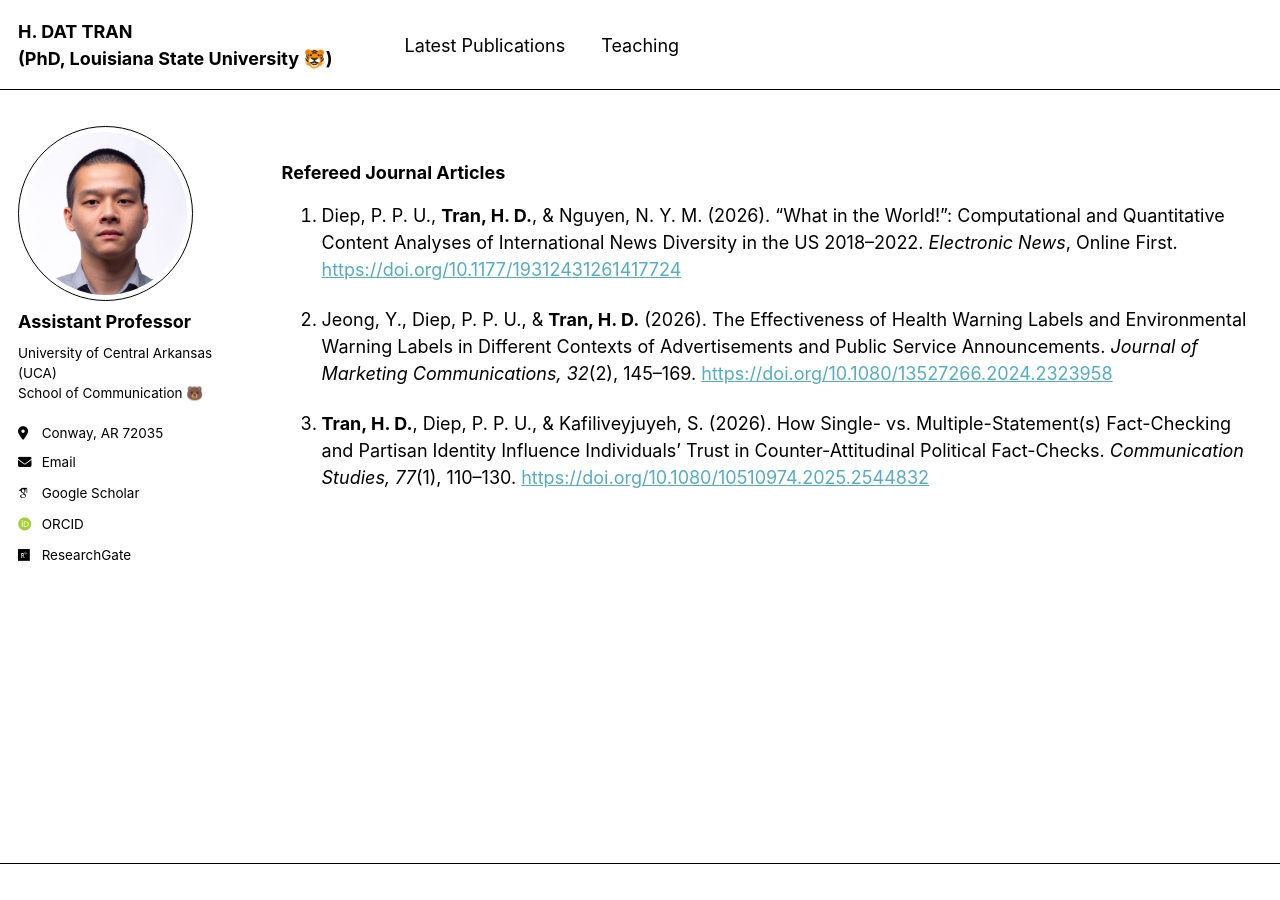
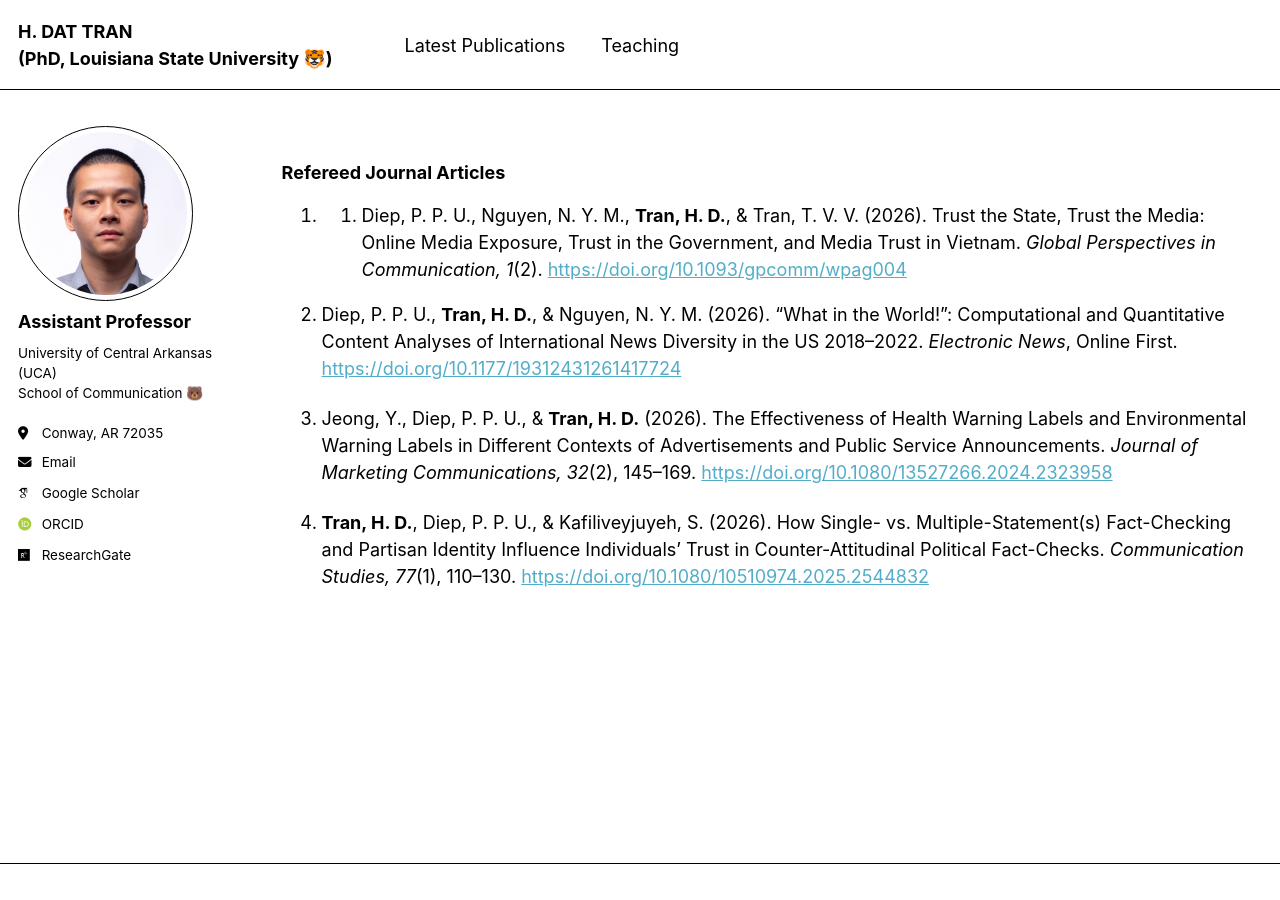
Before and after one commit to hdattran/hdattran.github.io, a Jekyll site: the page built from _pages/publications.md, in a window 1280 px wide. Built offline with Jekyll 4.4.1, drawn with Linux system fonts in a browser that asks for light colours; some web fonts are replaced.

Commit message:
Update publications list with new entries and order

```diff
--- a/_pages/publications.md
+++ b/_pages/publications.md
@@ -8,8 +8,10 @@ author_profile: true
 
 ### Refereed Journal Articles
 
-1. Diep, P. P. U., **Tran, H. D.**, & Nguyen, N. Y. M. (2026). “What in the World!”: Computational and Quantitative Content Analyses of International News Diversity in the US 2018–2022. _Electronic News_, Online First. <a href="https://doi.org/10.1177/19312431261417724" target="_blank" rel="noopener noreferrer">https://doi.org/10.1177/19312431261417724</a>
+1. 1.	Diep, P. P. U., Nguyen, N. Y. M., **Tran, H. D.**, & Tran, T. V. V. (2026). Trust the State, Trust the Media: Online Media Exposure, Trust in the Government, and Media Trust in Vietnam. _Global Perspectives in Communication, 1_(2). <a href="https://doi.org/10.1093/gpcomm/wpag004" target="_blank" rel="noopener noreferrer">https://doi.org/10.1093/gpcomm/wpag004</a>
 
-2. Jeong, Y., Diep, P. P. U., & **Tran, H. D.** (2026). The Effectiveness of Health Warning Labels and Environmental Warning Labels in Different Contexts of Advertisements and Public Service Announcements. _Journal of Marketing Communications, 32_(2), 145–169. <a href="https://doi.org/10.1080/13527266.2024.2323958" target="_blank" rel="noopener noreferrer">https://doi.org/10.1080/13527266.2024.2323958</a>
+2. Diep, P. P. U., **Tran, H. D.**, & Nguyen, N. Y. M. (2026). “What in the World!”: Computational and Quantitative Content Analyses of International News Diversity in the US 2018–2022. _Electronic News_, Online First. <a href="https://doi.org/10.1177/19312431261417724" target="_blank" rel="noopener noreferrer">https://doi.org/10.1177/19312431261417724</a>
 
-3. **Tran, H. D.**, Diep, P. P. U., & Kafiliveyjuyeh, S. (2026). How Single- vs. Multiple-Statement(s) Fact-Checking and Partisan Identity Influence Individuals’ Trust in Counter-Attitudinal Political Fact-Checks. _Communication Studies, 77_(1), 110–130. <a href="https://doi.org/10.1080/10510974.2025.2544832" target="_blank" rel="noopener noreferrer">https://doi.org/10.1080/10510974.2025.2544832</a>
+3. Jeong, Y., Diep, P. P. U., & **Tran, H. D.** (2026). The Effectiveness of Health Warning Labels and Environmental Warning Labels in Different Contexts of Advertisements and Public Service Announcements. _Journal of Marketing Communications, 32_(2), 145–169. <a href="https://doi.org/10.1080/13527266.2024.2323958" target="_blank" rel="noopener noreferrer">https://doi.org/10.1080/13527266.2024.2323958</a>
+
+4. **Tran, H. D.**, Diep, P. P. U., & Kafiliveyjuyeh, S. (2026). How Single- vs. Multiple-Statement(s) Fact-Checking and Partisan Identity Influence Individuals’ Trust in Counter-Attitudinal Political Fact-Checks. _Communication Studies, 77_(1), 110–130. <a href="https://doi.org/10.1080/10510974.2025.2544832" target="_blank" rel="noopener noreferrer">https://doi.org/10.1080/10510974.2025.2544832</a>
```
